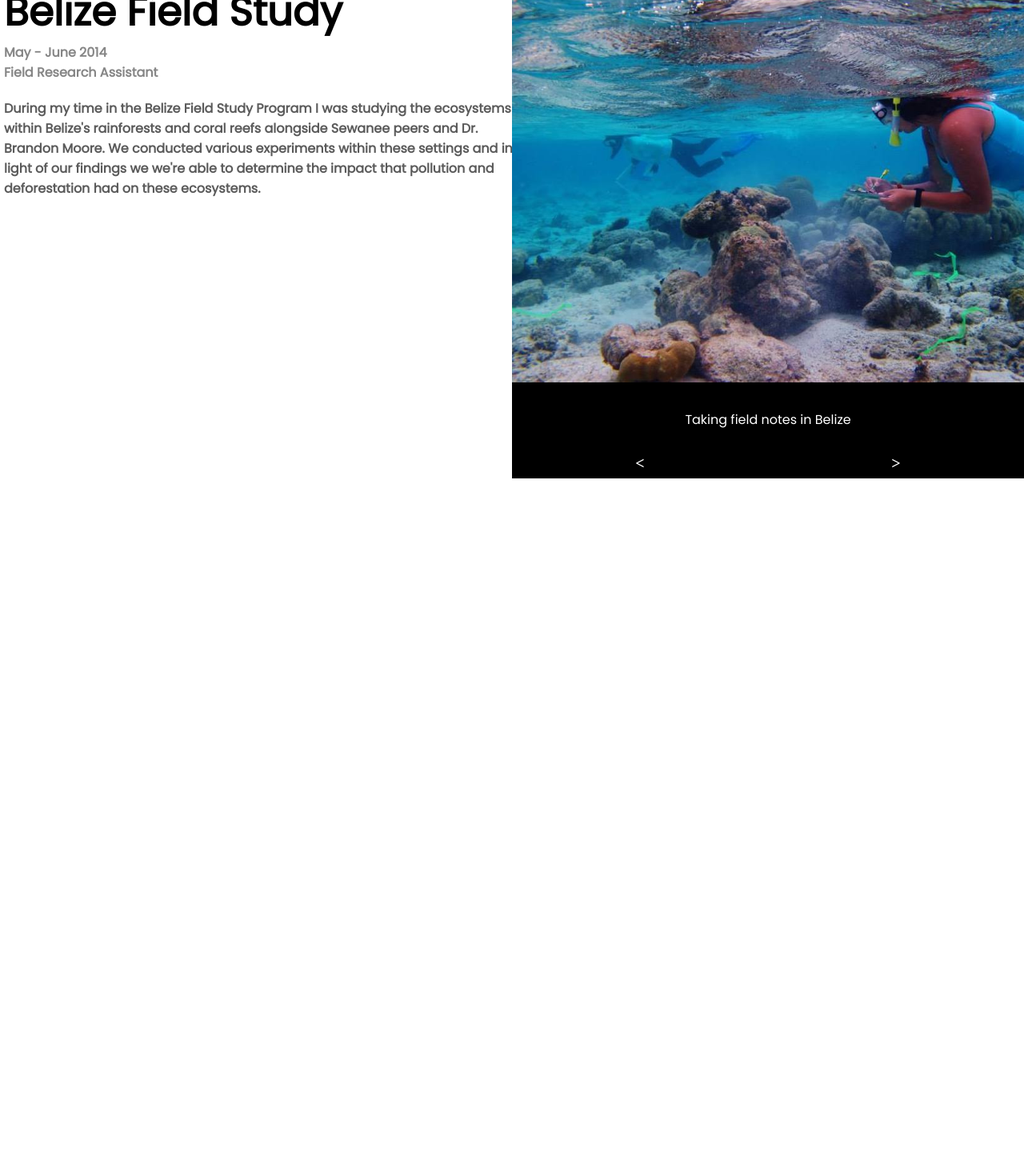
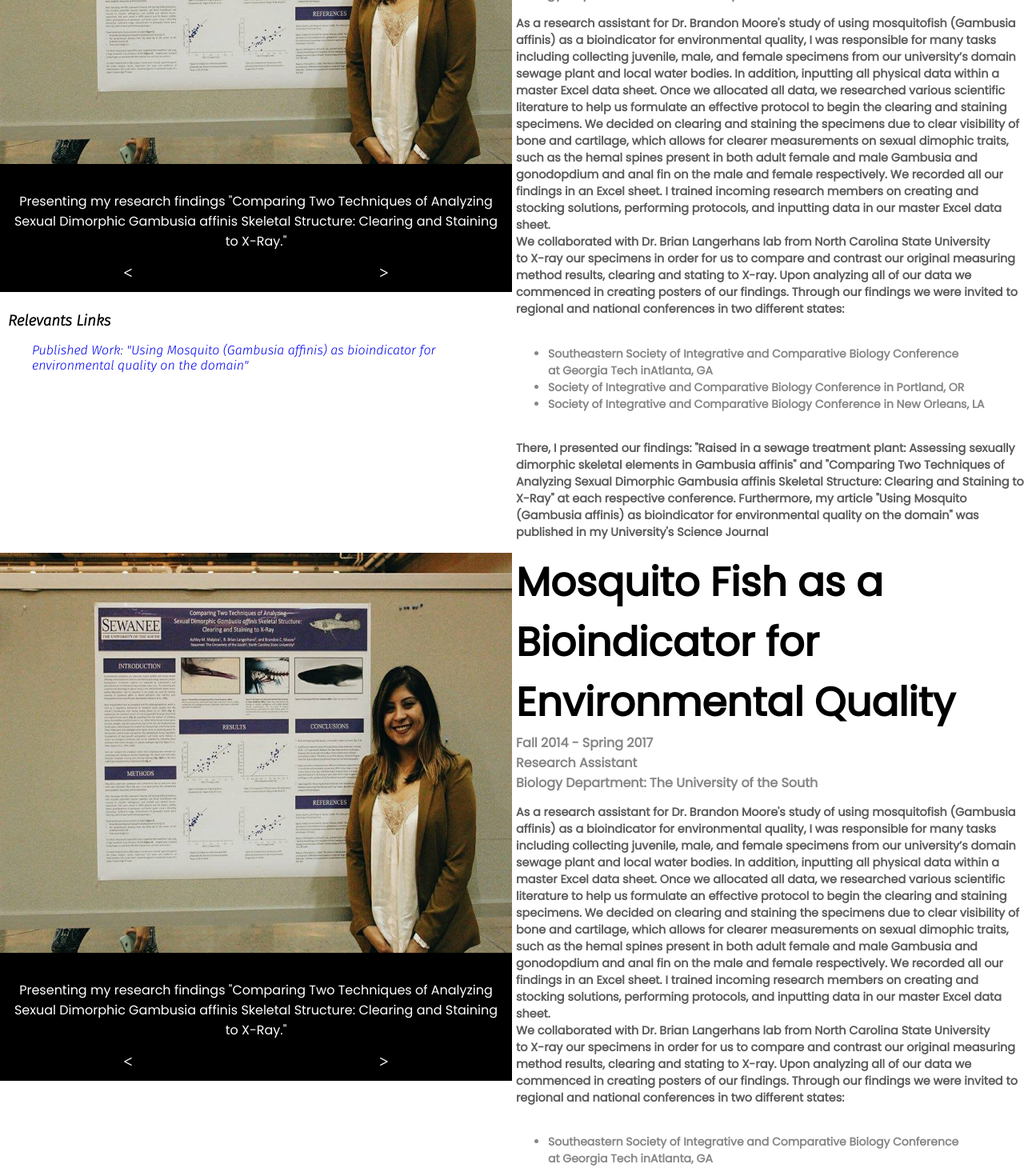
Before and after one commit to LuisMejia007/Ash.M-Website, an Angular app in the folder ash-website/: page /biologyExperience in a window 1280 px wide. Shown: the part 980-2440 px from the top of the page at 80% size. Before the commit the page ends 1578 px from the top, so only its background shows below. Built offline with nearby package versions, Linux system fonts and the light colour scheme; a web font is replaced by a local one.

Commit message:
WIP main-bio-exp.component page. Will need to re-design

```diff
--- a/ash-website/src/app/main-bio-exp-page/main-bio-exp-page.component.css
+++ b/ash-website/src/app/main-bio-exp-page/main-bio-exp-page.component.css
@@ -23,7 +23,7 @@
     margin: 0 auto;
     flex-wrap: wrap;
     background-color: black;
-    height: 120px;
+    height: 160px;
 }
 
 .imgDescriptionContainer {
@@ -45,7 +45,7 @@
 
 .belizeSlideControlsContainer, .gambusiaSlideControlsContainer {
     width: 100%;
-    margin: 0 auto;
+    margin: 35px auto;
     display: block;
     height: 25px;
     position: relative;
@@ -105,13 +105,12 @@
 .researchSummary {
     color: rgba(0, 0, 0, 0.644);
     font-family: 'Poppins', sans-serif;
-    font-size: 16px;
+    font-size: 0.9em;
     font-weight: bold;
     text-align: left;
     display: block;
     float: left;
     width: 100%;
-    margin: 20px auto;
 }
 
 .insideInfoList {
@@ -125,3 +124,16 @@
     width: 100%;
     margin: 20px auto;
 }
+
+.relevantLinksHeader {
+    font-family: 'Fira Sans', sans-serif;
+    margin: 10px;
+}
+.relevantLinks {
+    list-style: none;
+}
+
+.relevantLinkItem  a{
+    text-decoration: none;
+    font-family: 'Fira Sans', sans-serif;
+}
--- a/ash-website/src/app/main-bio-exp-page/main-bio-exp-page.component.html
+++ b/ash-website/src/app/main-bio-exp-page/main-bio-exp-page.component.html
@@ -1,4 +1,39 @@
 <div class = "mainBioPageContainer">
+
+
+        <div class = "mainBioInfoBannerContainer">
+                <div class = "belizeSummaryPageContainer">
+                        <div class = "titleContainer">
+                            <h2 class = "researchTitle"> Belize Field Study </h2>
+                            <p class = "researchDate"> May - June 2014</p>
+                            <p class = "researchPosition"> Field Research Assistant</p>
+                        </div>
+                        <div class = "summaryContainer">
+                          <p class = "researchSummary">
+                            During my time in the <b> Belize Field Study Program</b>
+                            I was studying the ecosystems within Belize's rainforests and coral reefs alongside
+                            Sewanee peers and Dr. Brandon Moore. <br> We conducted various experiments within these settings
+                            and in light of our findings we we're able to determine the impact that pollution and deforestation had on these ecosystems.
+                          </p>
+                        </div>
+                      </div>
+            <div class = "imgContainer">
+                <img id = "belizeImg" class = "mainBelizeBioImg" src = {{belizePictures[0].url}}>
+                <div class = "pictureElementsContainer">
+                    <div class = "imgDescriptionContainer">
+                        <p id = "belizeImgDescription" class = "pictureDescription"> {{ belizePictures[0].description }} </p>
+                    </div>
+                    <div class = "belizeSlideControlsContainer">
+                        <h1 class = "belizeSlideControl" (click) = "prevBelizeSlide()"> < </h1>
+                        <h1 class = "belizeSlideControl" (click) = "nextBelizeSlide()"> > </h1>
+                    </div>
+                </div>
+            </div>
+
+          </div>
+
+
+
 
     <div class = "mainBioInfoBannerContainer">
         <div class = "imgContainer">
@@ -12,6 +47,17 @@
                     <h1 class = "gambusiaSlideControl" (click) = "nextGambusiaSlide()"> > </h1>
                 </div>
             </div>
+            <div class = "relevantLinksContainer">
+                <div class = "relevantLinksHeaderContainer">
+                    <h3 class = "relevantLinksHeader"> Relevants Links </h3>
+                </div>
+                <div class = "relevantLinksListContainer">
+                    <ul class = "relevantLinks">
+                        <li class = "relevantLinkItem"> <a href = "http://www.sewanee.edu/media/academics/medical-and-health/pdf/JoSS-Advent-2016_spreads.pdf#page=22">
+                            Published Work: "Using Mosquito (Gambusia affinis) as bioindicator for environmental quality on the domain" </a></li>
+                    </ul>
+                </div>
+            </div>
         </div>
         <div class = "gambusiaSummaryPageContainer">
           <div class = "titleContainer">
@@ -22,55 +68,67 @@
           </div>
           <div class = "summaryContainer">
             <p class = "researchSummary">
-              As a research assistant for Dr. Brandon Moore's study of using mosquito fish (Gambusia affinis) as a bioindicator for environmental quality, I was responsible for many tasks including
-              collecting various specimens and inputting all their data within a master Excel data sheet. Once we allocated all data, we researched various scientific literature to help us formulate an effective protocol to begin staining specimens (describe what this is!).
-              We performed many techniques in staining the specimen and recorded all our findings in an Excel sheet. Upon analyzing all of our data we commenced in creating posters of our findings. Through our findings we were invited to conferences in two different states:
+                    As a research assistant for Dr. Brandon Moore's study of using mosquitofish (Gambusia affinis) as a bioindicator for environmental quality, I was responsible for many tasks including collecting juvenile, male, and female specimens from our university’s domain sewage plant and local water bodies.
+                    In addition, inputting all physical data within a master Excel data sheet. Once we allocated all data, we researched various scientific literature to help us formulate an effective protocol to begin the clearing and staining specimens.
+                    We decided on clearing and staining the specimens due to clear visibility of bone and cartilage, which allows for clearer measurements on sexual dimophic traits, such as the hemal spines present in both adult female and male Gambusia and gonodopdium and anal fin on the male and female respectively.
+                    We recorded all our findings in an Excel sheet. I trained incoming research members on creating and stocking solutions, performing protocols, and inputting data in our master Excel data sheet.
+                    <br>
+                    We collaborated with Dr. Brian Langerhans lab from North Carolina State University <br>to X-ray our specimens in order for us to compare and contrast our original measuring method results, clearing and stating  to X-ray. Upon analyzing all of our data we commenced in creating posters of our findings. Through our findings we were invited to regional and national conferences in two different states:
             </p>
               <ul class = "insideInfoList">
-                <li class = "insideInfoListItem"> Southeastern Society of Integrative and Comparative Biology Conference at Georgia Tech in Atlanta, GA</li>
+                <li class = "insideInfoListItem"> Southeastern Society of Integrative and Comparative Biology Conference <br> at Georgia Tech inAtlanta, GA</li>
+                <li class = "insideInfoListItem"> Society of Integrative and Comparative Biology Conference in Portland, OR </li>
                 <li class = "insideInfoListItem"> Society of Integrative and Comparative Biology Conference in New Orleans, LA </li>
               </ul>
             <p class = "researchSummary">
-              There, I presented our findings: "Raised in a sewage treatment plant: Assessing sexually dimorphic skeletal elements in Gambusia affinis"
-              and "Comparing Two Techniques of Analyzing Sexual Dimorphic Gambusia affinis Skeletal Structure: Clearing and Staining to X-Ray" at each respective conference.
-              Furthermore, my article "Using Mosquito (Gambusia affinis) as bioindicator for environmental quality on the domain" was published in my University's Science Journal.
-              In the final years of my research, I trained incoming research members on creating and stocking solutions, performing protocols, and inputting data in our master Excel data sheet.
-            </p>
+                    There, I presented our findings: "Raised in a sewage treatment plant: Assessing sexually dimorphic skeletal elements in Gambusia affinis" and "Comparing Two Techniques of Analyzing Sexual Dimorphic Gambusia affinis Skeletal Structure: Clearing and Staining to X-Ray" at each respective conference.
+                    Furthermore, my article "Using Mosquito (Gambusia affinis) as bioindicator for environmental quality on the domain" was published in my University's Science Journal
+                </p>
+
           </div>
         </div>
       </div>
 
-  <div class = "mainBioInfoBannerContainer">
-        <div class = "belizeSummaryPageContainer">
-                <div class = "titleContainer">
-                    <h2 class = "researchTitle"> Belize Field Study </h2>
-                    <p class = "researchDate"> May - June 2014</p>
-                    <p class = "researchPosition"> Field Research Assistant</p>
+      <div class = "mainBioInfoBannerContainer">
+            <div class = "imgContainer">
+                <img id = "gambusiaImg" class = "mainGambusiaBioImg" src = {{gambusiaAffinisPics[0].url}}>
+                <div class = "pictureElementsContainer">
+                    <div class = "imgDescriptionContainer">
+                        <p id = "gambusiaImgDescription" class = "pictureDescription"> {{ gambusiaAffinisPics[0].description }} </p>
+                    </div>
+                    <div class = "gambusiaSlideControlsContainer">
+                        <h1 class = "gambusiaSlideControl" (click) = "prevGambusiaSlide()"> < </h1>
+                        <h1 class = "gambusiaSlideControl" (click) = "nextGambusiaSlide()"> > </h1>
+                    </div>
                 </div>
-                <div class = "summaryContainer">
-                  <p class = "researchSummary">
-                    During my time in the <b> Belize Field Study Program</b>
-                    I was studying the ecosystems within Belize's rainforests and coral reefs alongside
-                    Sewanee peers and Dr. Brandon Moore. We conducted various experiments within these settings
-                    and in light of our findings we we're able to determine the impact that pollution and deforestation had on these ecosystems.
-                  </p>
-                </div>
+            </div>
+            <div class = "gambusiaSummaryPageContainer">
+              <div class = "titleContainer">
+                  <h2 class = "researchTitle"> Mosquito Fish as a Bioindicator for Environmental Quality</h2>
+                  <p class = "researchDate"> Fall 2014 - Spring 2017 </p>
+                  <p class = "researchPosition"> Research Assistant </p>
+                  <p class = "researchLocation"> Biology Department: The University of the South</p>
               </div>
-    <div class = "imgContainer">
-        <img id = "belizeImg" class = "mainBelizeBioImg" src = {{belizePictures[0].url}}>
-        <div class = "pictureElementsContainer">
-            <div class = "imgDescriptionContainer">
-                <p id = "belizeImgDescription" class = "pictureDescription"> {{ belizePictures[0].description }} </p>
+              <div class = "summaryContainer">
+                <p class = "researchSummary">
+                        As a research assistant for Dr. Brandon Moore's study of using mosquitofish (Gambusia affinis) as a bioindicator for environmental quality, I was responsible for many tasks including collecting juvenile, male, and female specimens from our university’s domain sewage plant and local water bodies.
+                        In addition, inputting all physical data within a master Excel data sheet. Once we allocated all data, we researched various scientific literature to help us formulate an effective protocol to begin the clearing and staining specimens.
+                        We decided on clearing and staining the specimens due to clear visibility of bone and cartilage, which allows for clearer measurements on sexual dimophic traits, such as the hemal spines present in both adult female and male Gambusia and gonodopdium and anal fin on the male and female respectively.
+                        We recorded all our findings in an Excel sheet. I trained incoming research members on creating and stocking solutions, performing protocols, and inputting data in our master Excel data sheet.
+                        <br>
+                        We collaborated with Dr. Brian Langerhans lab from North Carolina State University <br>to X-ray our specimens in order for us to compare and contrast our original measuring method results, clearing and stating  to X-ray. Upon analyzing all of our data we commenced in creating posters of our findings. Through our findings we were invited to regional and national conferences in two different states:
+                </p>
+                  <ul class = "insideInfoList">
+                    <li class = "insideInfoListItem"> Southeastern Society of Integrative and Comparative Biology Conference <br> at Georgia Tech inAtlanta, GA</li>
+                    <li class = "insideInfoListItem"> Society of Integrative and Comparative Biology Conference in Portland, OR </li>
+                    <li class = "insideInfoListItem"> Society of Integrative and Comparative Biology Conference in New Orleans, LA </li>
+                  </ul>
+                <p class = "researchSummary">
+                        There, I presented our findings: "Raised in a sewage treatment plant: Assessing sexually dimorphic skeletal elements in Gambusia affinis" and "Comparing Two Techniques of Analyzing Sexual Dimorphic Gambusia affinis Skeletal Structure: Clearing and Staining to X-Ray" at each respective conference.
+                        Furthermore, my article "Using Mosquito (Gambusia affinis) as bioindicator for environmental quality on the domain" was published in my University's Science Journal.
+                </p>
+              </div>
             </div>
-            <div class = "belizeSlideControlsContainer">
-                <h1 class = "belizeSlideControl" (click) = "prevBelizeSlide()"> < </h1>
-                <h1 class = "belizeSlideControl" (click) = "nextBelizeSlide()"> > </h1>
-            </div>
-        </div>
-    </div>
-
-  </div>
-
-
+          </div>
 
 </div>
--- a/ash-website/src/index.html
+++ b/ash-website/src/index.html
@@ -11,7 +11,7 @@
     @import url('https://fonts.googleapis.com/css?family=Raleway');
     @import url('https://fonts.googleapis.com/css?family=Rubik');
     @import url('https://fonts.googleapis.com/css?family=News+Cycle|Thasadith:400,700i');
-    @import url('https://fonts.googleapis.com/css?family=Karla:400|Poppins|Arimo|Staatliches|PT+Sans');
+    @import url('https://fonts.googleapis.com/css?family=Karla:400|Poppins|Arimo|Staatliches|Fira+Sans:300i');
     </style>
 </head>
 <body>
```
